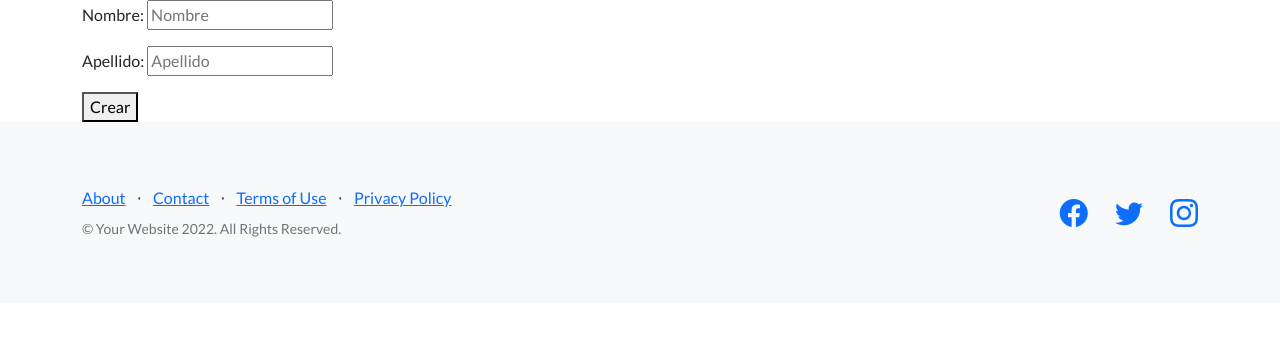
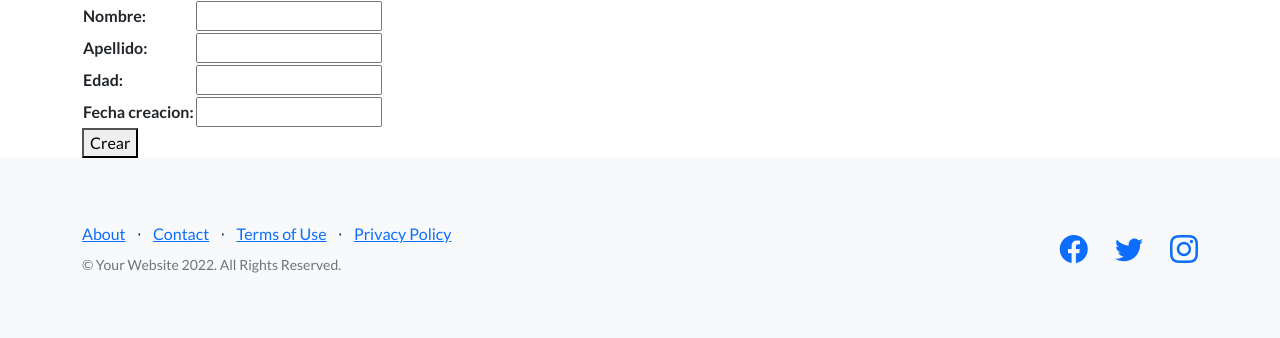
Before and after one commit to tomastemudio/django-41765, a Django app: page /crear-persona/ in a window 1280 px wide. Shown: the part 56-394 px from the top of the page. Run offline with Django 4.2, Linux system fonts and the light colour scheme; some libraries are stand-ins or nearby versions.

Commit message:
Clase 21 - Playgroun Intermedio (parte III) (v2)

```diff
--- a/home/forms.py
+++ b/home/forms.py
@@ -3,5 +3,8 @@ from django import forms
 class HumanoFormulario(forms.Form):
     nombre = forms.CharField(max_length = 30)
     apellido = forms.CharField(max_length = 30)
-    edad = forms.ImageField()
+    edad = forms.IntegerField()
     fecha_creacion = forms.DateField(required=False) ## Dice que el campo de fecha de creacion del formulario no sea requerido.
+
+class BusquedaHumanoFormulario(forms.Form):
+    nombre = forms.CharField(max_length = 30, required=False)
--- a/home/templates/home/crear_persona.html
+++ b/home/templates/home/crear_persona.html
@@ -17,16 +17,10 @@
 {% block mi_contenido %}
 <form action={% url 'crear_persona' %} method="POST">
     {% csrf_token %}  {% comment "" %} Hay que ponerlo siempre en un formulario{% endcomment %}
-    <p>
-        Nombre:
-        <input type="text" name ="nombre" placeholder="Nombre">
-    </p>
-    <p>
-        <label for="apellido">Apellido:</label>
-        <input type="text" name="apellido" placeholder="Apellido">
-    </p>
-    {% comment %} <input type="button" value="Crear"> {% endcomment %}
-    {% comment %} <input type="submit" value="Crear"> {% endcomment %}
+    <table>
+        {{formulario}}
+    </table>
+
     <button>Crear</button>
 </form>
 {% endblock mi_contenido %}
--- a/home/views.py
+++ b/home/views.py
@@ -3,6 +3,7 @@ from datetime import datetime, timedelta
 from django.template import Context, Template, loader
 from django.shortcuts import render, redirect
 import random
+from home.forms import HumanoFormulario, BusquedaHumanoFormulario
 
 from home.models import Humano
 
@@ -66,25 +67,38 @@ def crear_persona(request): # Por defecto la vista de un formulario viene por GE
     # print('==='*20)
 
     if request.method == 'POST':    ## De esta manera puede guardar info en un POST y obtener info de un GET en la misma vista.
-        nombre = request.POST.get('nombre')
-        apellido = request.POST['apellido']
-        persona = Humano(nombre=nombre, apellido=apellido, edad=random.randrange(1,99), fecha_creacion=datetime.now())
-        persona.save() ## Me guarda la persona en la base de datos.
 
-        return redirect('ver_personas')  ## Me lleva directo a 'Ver personas'.
+        formulario = HumanoFormulario(request.POST)
 
-    return render(request, 'home/crear_persona.html', {})
+        if formulario.is_valid():
+            data = formulario.cleaned_data
+
+            nombre = data['nombre']
+            apellido = data['apellido']
+            edad = data['edad']
+            data.get('fecha_creacion', datetime.now())
+
+            persona = Humano(nombre=nombre, apellido=apellido, edad=edad, fecha_creacion=datetime.now())
+            persona.save() ## Me guarda la persona en la base de datos.
+
+            return redirect('ver_personas')  ## Me lleva directo a 'Ver personas'.
+
+    formulario = HumanoFormulario()
+
+    return render(request, 'home/crear_persona.html', {'formulario': formulario})
 
 def ver_personas(request):
 
-    personas = Humano.objects.all()      ## Le pedimos a la base de datos todos los objetos de Humano.
+    nombre = request.GET.get('nombre')
 
-    # template = loader.get_template('ver_personas.html')
-    # template_renderizado = template.render({'personas': personas})
+    if nombre:
+        personas = Humano.objects.filter(nombre__icontains = nombre)  ## El filter me permite buscar por atributo. El primero hace referencia al atributo. El '__icontains' nos da los que contienen 'nombre'.
+    else:
+        personas = Humano.objects.all()      ## Le pedimos a la base de datos todos los objetos de Humano.
 
-    # return HttpResponse(template_renderizado)
+    formulario = BusquedaHumanoFormulario()
 
-    return render(request, 'home/ver_personas.html', {'personas': personas})
+    return render(request, 'home/ver_personas.html', {'personas': personas, 'formulario': formulario})
 
 def index(request):
 
```
Also changed, not shown: home/templates/home/ver_personas.html (+15 -4 lines).
